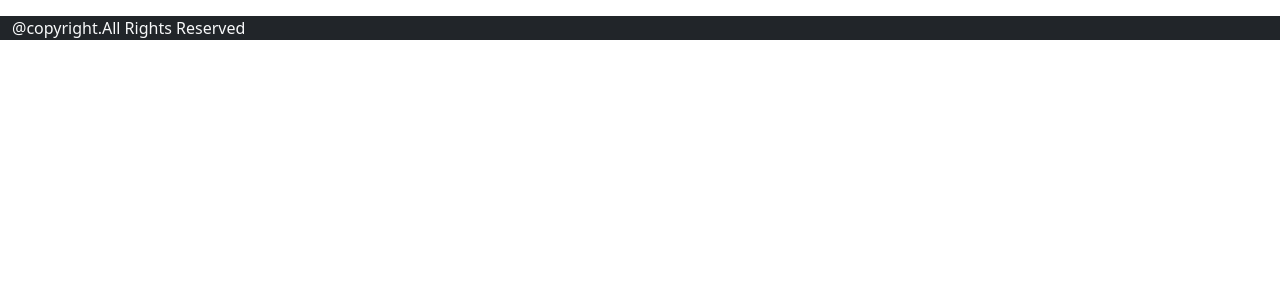
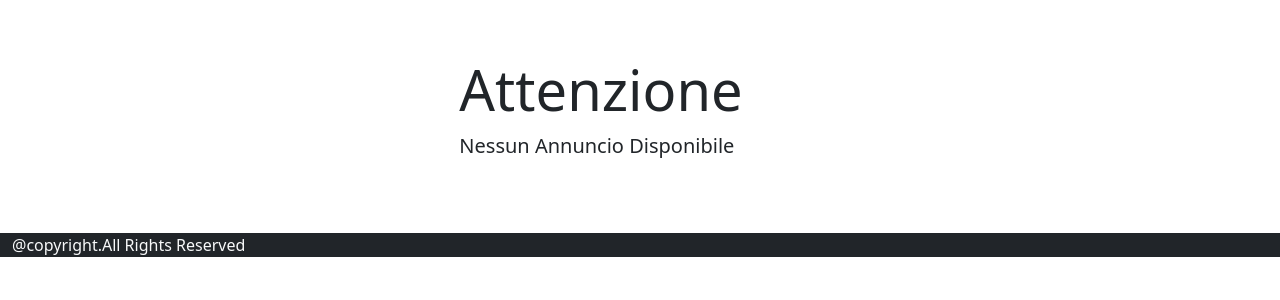
Before and after one commit to ManmeetMoudgill/BookBuyWebsite, a PHP site: page /Shop.php in a window 1280 px wide. Shown: the part 56-356 px from the top of the page. Run offline with PHP 8.4, Linux system fonts and the light colour scheme; the visitor is signed in with stand-in values (Sample User, id 1); tables that the repository leaves empty or names only in its code hold one stand-in row (values such as "Sample post"); data that the repository does not hold is empty.

Commit message:
Modified Sop file Last commit

```diff
--- a/Shop.php
+++ b/Shop.php
@@ -67,6 +67,17 @@ session_start();
         include './db.php';
         $sql="SELECT utenti.Nome,utenti.Email,utenti.Cognome,annunci.idAnnuncio,annunci.nomeLibro,annunci.Foto,annunci.annoAcquisto,annunci.Prezzo,annunci.Descrizione,materie.Materia FROM annunci,utenti,materie where annunci.KsUtenti=utenti.idUtente AND annunci.KsMaterie=materie.idMaterie";
         $res=mysqli_query($conn,$sql);
+        $resultRows=mysqli_num_rows($res);
+        if($resultRows==0){
+            echo '<div class="container my-5">
+            <div class="jumbotron">
+              <h1 class="display-4">Attenzione</h1>
+              <p class="lead">Nessun Annuncio Disponibile</p>
+
+
+            </div>
+            </div>';
+        }else{
         while($row=mysqli_fetch_assoc($res)){
 
             $nomeUtente=$row['Nome'];
@@ -105,6 +116,7 @@ session_start();
             </div>
             </div>';
         }
+    }
 
         ?>
     </div>
```
